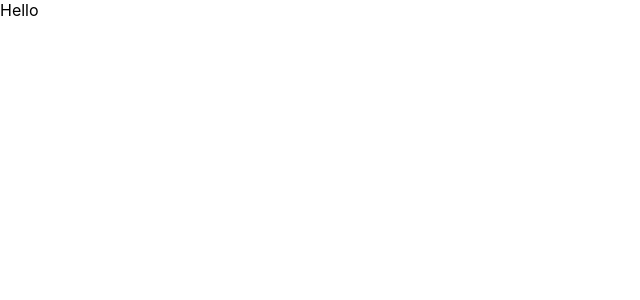
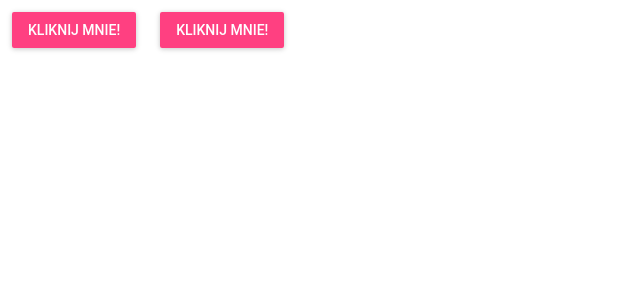
Before and after one commit to kekemato/React-fourth-class, a React (Create React App) app: page / in a window 1280 px wide. Shown: the top 300 px of the page, without its empty margins (0-640 px from the left). Built offline with nearby package versions, Linux system fonts and the light colour scheme.

Commit message:
made Button component with onClick

```diff
--- a/src/App.js
+++ b/src/App.js
@@ -1,9 +1,16 @@
-import React from 'react';
+import React from 'react'
+import Button from './Button.js'
 
 const App = (props) => (
   <div>
-    Hello
+    <Button
+      onClick={() => alert("Clicked")}
+    />
+
+    <Button
+      onClick={() => alert("Woohoo")}
+    />
   </div>
 )
 
-export default App;
+export default App
--- /dev/null
+++ b/src/Button.js
@@ -0,0 +1,17 @@
+import React from 'react'
+import RaisedButton from 'material-ui/RaisedButton';
+
+const style = {
+    margin: 12,
+};
+
+const Button = (props) => (
+    <RaisedButton
+        label="Kliknij mnie!"
+        secondary={true}
+        style={style}
+        onClick={props.onClick}
+    />
+)
+
+export default Button
--- a/src/index.js
+++ b/src/index.js
@@ -1,6 +1,13 @@
-import React from 'react';
-import ReactDOM from 'react-dom';
-import './index.css';
-import App from './App';
+import React from 'react'
+import ReactDOM from 'react-dom'
+import MuiThemeProvider from 'material-ui/styles/MuiThemeProvider'
 
-ReactDOM.render(<App />, document.getElementById('root'));
+import './index.css'
+
+import App from './App'
+
+ReactDOM.render(<MuiThemeProvider>
+    <App />
+    </MuiThemeProvider>,
+    document.getElementById('root')
+    )
```
